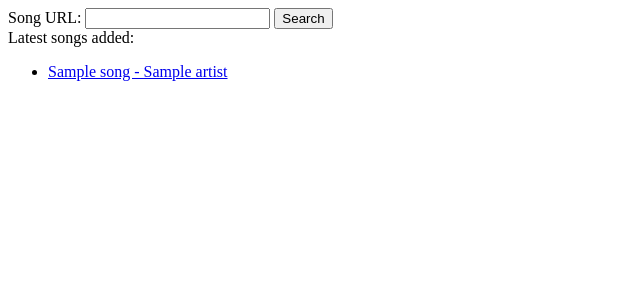
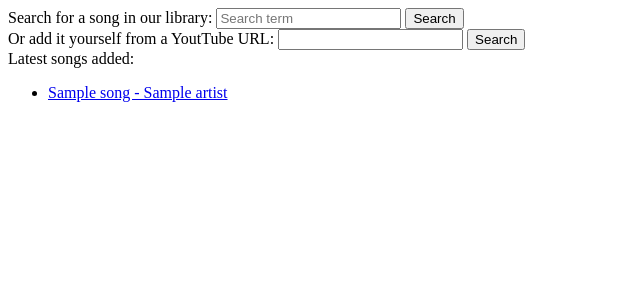
Before and after one commit to D34DPlayer/MuziekDownloader, a Django app: template templates/MuziekDL/index.html in a window 1280 px wide. Shown: the top 300 px of the page, without its empty margins (0-640 px from the left). Run offline with Django 3.2, Linux system fonts and the light colour scheme; the template is opened without the code that fills it: most values are stand-ins (such as "Sample title", 1, 10 or a date in 2020).

Commit message:
new: search bar

```diff
--- a/templates/MuziekDL/index.html
+++ b/templates/MuziekDL/index.html
@@ -6,10 +6,18 @@
 </head>
 <body>
 
+<form method="GET" action="{% url "search" %}">
+    <label>
+        Search for a song in our library:
+        <input name="search" type="text" placeholder="Search term">
+    </label>
+    <input type="submit" value="Search">
+</form>
+
 <form action="{% url 'parse_id' %}" method="post">
     {% csrf_token %}
     <label>
-        Song URL:
+        Or add it yourself from a YoutTube URL:
         <input type="text" name="search" required>
     </label>
     <input type="submit" value="Search">
--- a/templates/MuziekDL/search.html
+++ b/templates/MuziekDL/search.html
@@ -14,7 +14,7 @@
     </form>
     {% if entry_list %}
         {% for entry in entry_list %}
-            {{ entry }} <br>
+            <a href="{% url "form_id" entry.id %}">{{ entry }}</a> <br>
         {% endfor %}
     {% endif %}
 </body>
```
